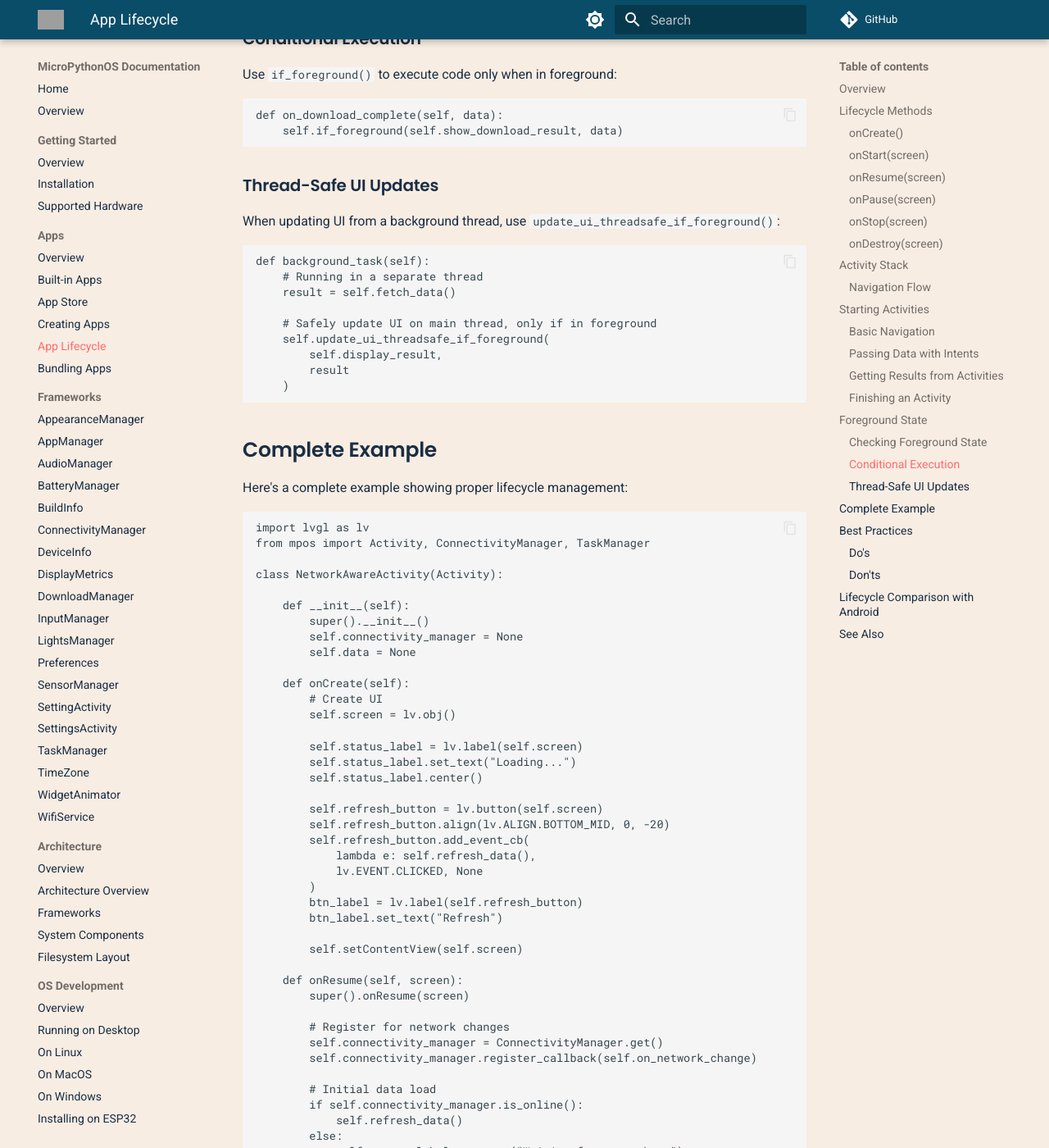
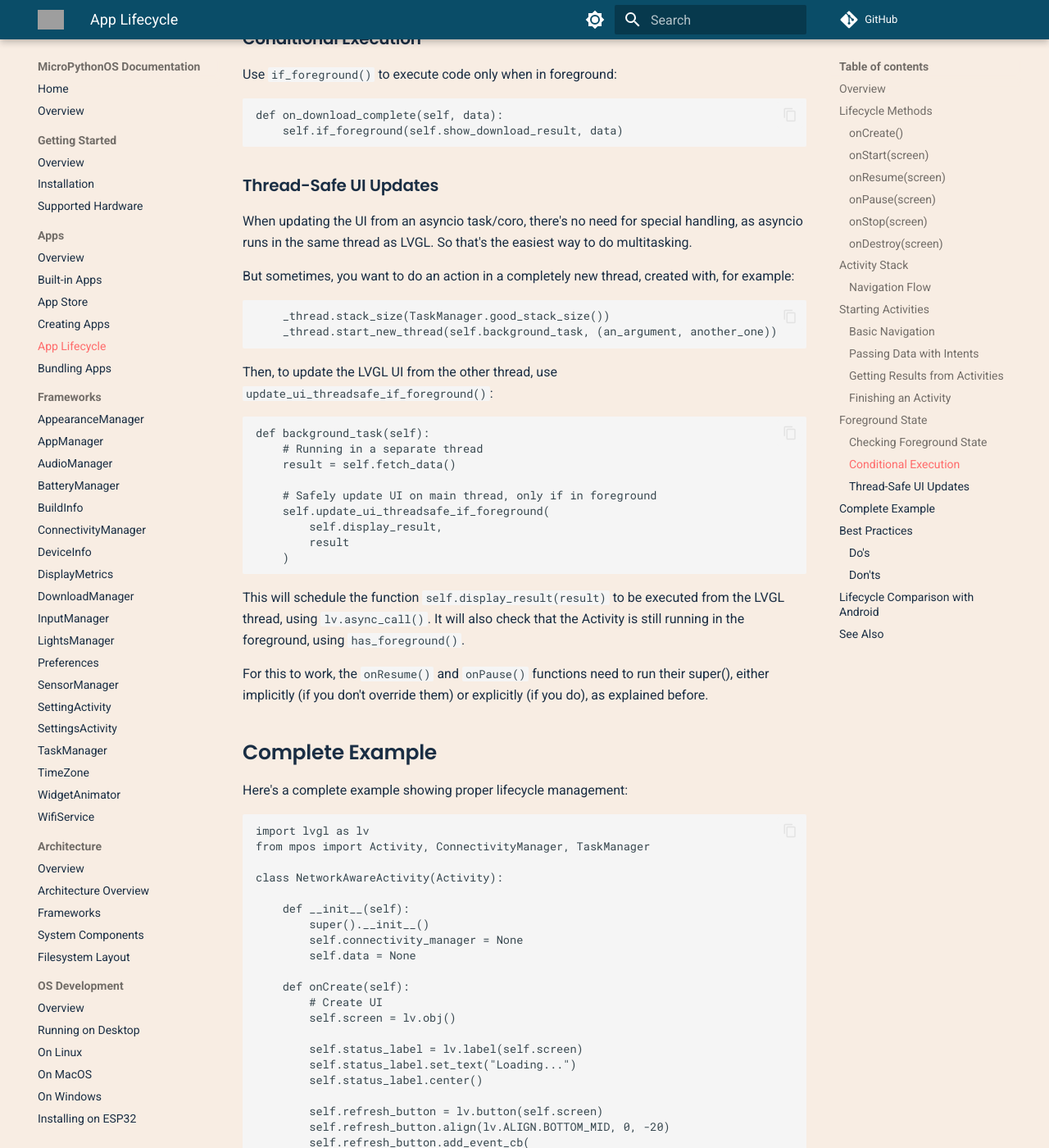
Before and after one commit to MicroPythonOS/docs, an MkDocs documentation site: the page built from docs/apps/app-lifecycle.md, in a window 1280 px wide and 1400 px high, scrolled down 6106 px. Shown: the whole window at 82% size. Built offline with MkDocs 1.6.1 and Material for MkDocs 9.7.7, drawn with Linux system fonts in a browser that asks for light colours; comment, search, counter and statistics services are not loaded; grey boxes are pictures that could not be loaded.

Commit message:
Improve app lifecycle documentation

````diff
--- a/docs/apps/app-lifecycle.md
+++ b/docs/apps/app-lifecycle.md
@@ -287,7 +287,17 @@ def on_download_complete(self, data):
 
 ### Thread-Safe UI Updates
 
-When updating UI from a background thread, use `update_ui_threadsafe_if_foreground()`:
+When updating the UI from an asyncio task/coro, there's no need for special handling, as asyncio runs in the same thread as LVGL.
+So that's the easiest way to do multitasking.
+
+But sometimes, you want to do an action in a completely new thread, created with, for example:
+
+```
+	_thread.stack_size(TaskManager.good_stack_size())
+	_thread.start_new_thread(self.background_task, (an_argument, another_one))
+```
+
+Then, to update the LVGL UI from the other thread, use `update_ui_threadsafe_if_foreground()`:
 
 ```python
 def background_task(self):
@@ -300,6 +310,11 @@ def background_task(self):
         result
     )
 ```
+
+This will schedule the function `self.display_result(result)` to be executed from the LVGL thread, using `lv.async_call()`.
+It will also check that the Activity is still running in the foreground, using `has_foreground()`.
+
+For this to work, the `onResume()` and `onPause()` functions need to run their super(), either implicitly (if you don't override them) or explicitly (if you do), as explained before.
 
 ## Complete Example
 
````
